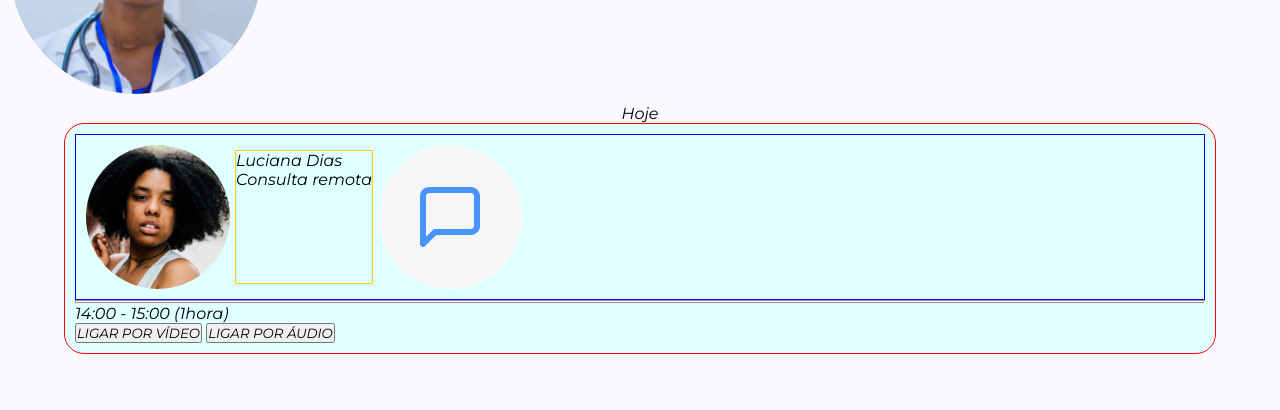
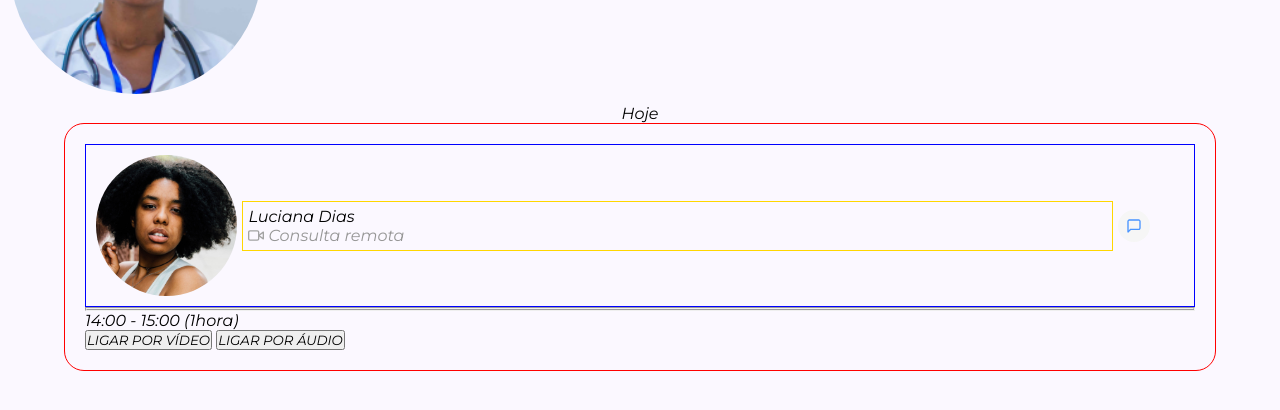
Before and after one commit to J-vVitor/7DAYSOFCODE, a plain HTML site: page index.html in a window 1280 px wide. Shown: the part 178-588 px from the top of the page. Drawn offline with Linux system fonts and the light colour scheme.

Commit message:
Alterações

```diff
--- a/assets/styles/agendamentos.css
+++ b/assets/styles/agendamentos.css
@@ -7,13 +7,13 @@
 
 .div_agendamento{
     border:1px solid red;
-    padding:10px;
-    background-color:lightcyan;
+    padding:20px;
+    background-color:#FBF8FF;
     border-radius:20px;
     width: 90%;
 }
 
-.div_agendamento img{
+.foto_paciente{
     border-radius:50%;
     width: 13%;
     height:13%;
@@ -23,9 +23,21 @@
     padding:10px;
     display:flex;
     border:1px solid blue;
+    align-items: center;
 }
 
 .div_interna_agendamentos{
     border:1px solid gold;
+    width: 80%;
     margin:5px;
+    padding:5px;
 }
+
+.fonte_cinza{
+    color:#969696;
+}
+
+.consulta_camera{
+    display: flex;
+    gap: 4px;
+}
--- a/index.html
+++ b/index.html
@@ -28,11 +28,16 @@
 
             <div class="primeira_div_agendamento">
 
-                <img src="assets/img/perfil-2.jpg" alt="">
+                <img class="foto_paciente" src="assets/img/perfil-2.jpg" alt="">
 
                 <div class="div_interna_agendamentos">
-                    <p>Luciana Dias</p>
-                    <p>Consulta remota</p>
+                    <p class="nome_paciente">Luciana Dias</p>
+
+                    <label class="consulta_camera">
+                        <img src="assets/img/Camera.svg" alt="">
+                        <p class="fonte_cinza">Consulta remota</p>
+                    </label>
+
                 </div>
 
                 <img src="assets/img/Chatcirculo1.svg" alt="">
```
Also changed, not shown: assets/img/Camera.svg (added).
